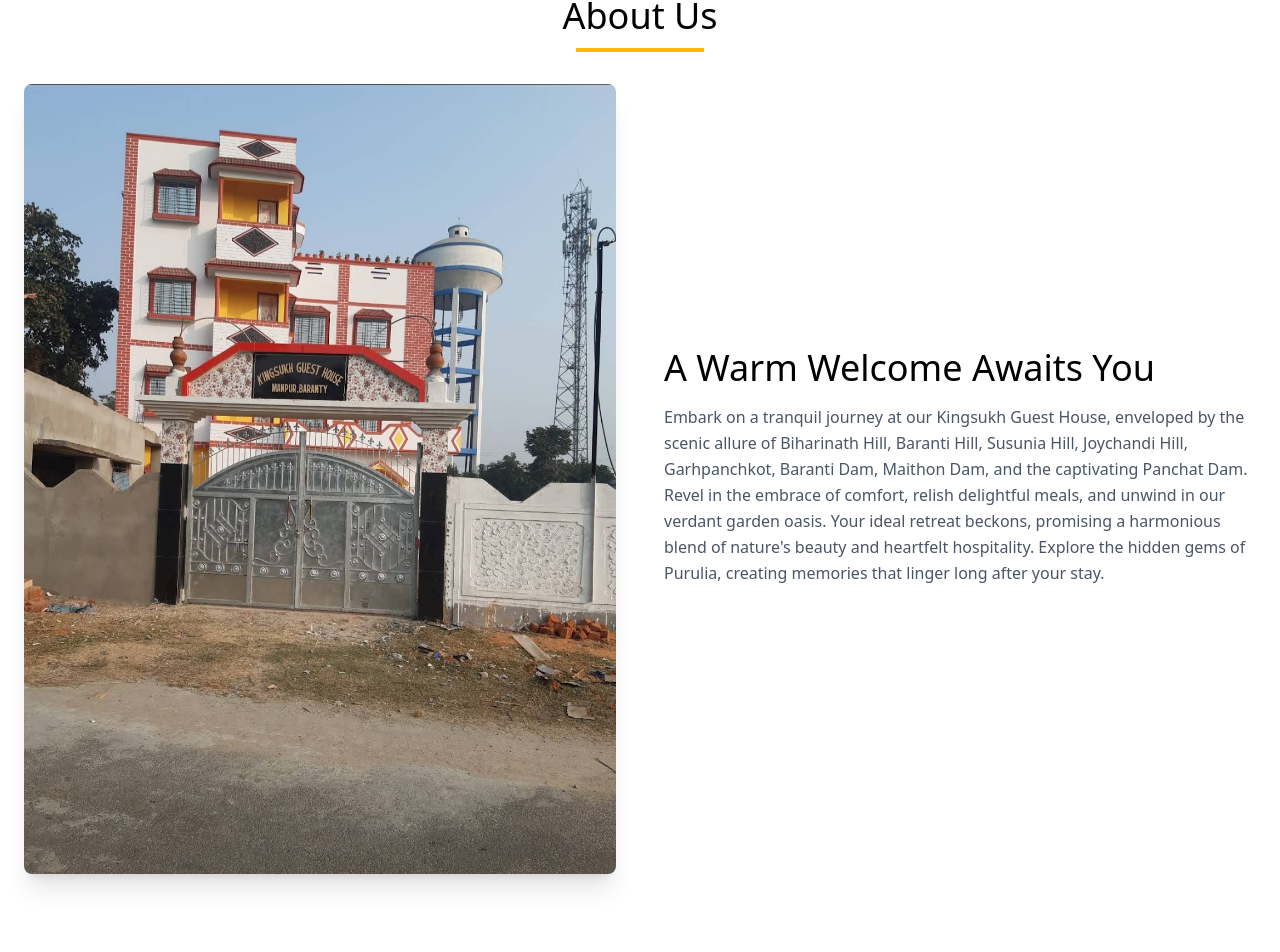
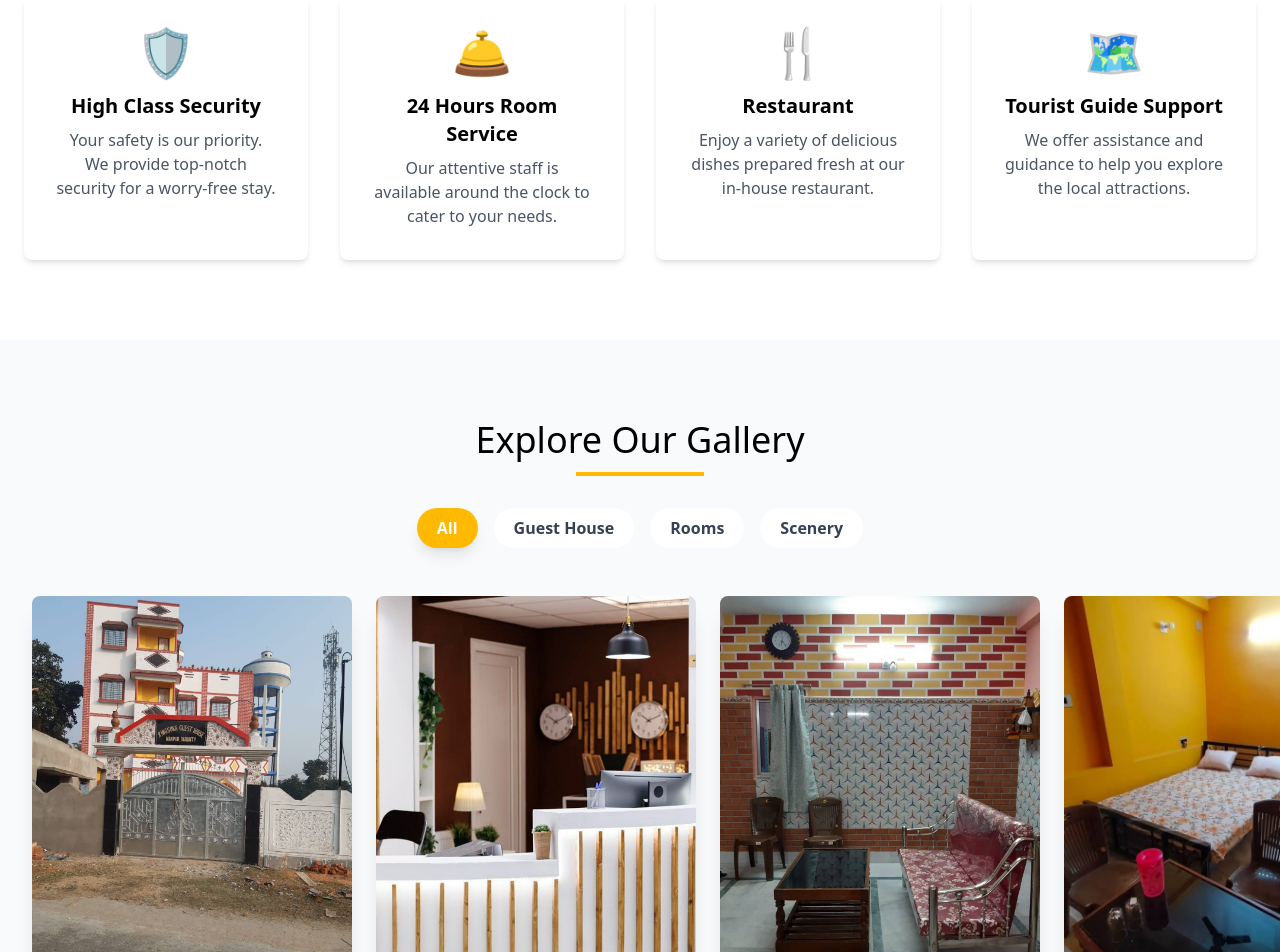
Before and after one commit to hariomphogat/intern-project-KSGH, a Next.js app: page / in a window 1280 px wide. Shown: the part 1804-2756 px from the top of the page. Built offline with nearby package versions, Linux system fonts and the light colour scheme.

Commit message:
feat: add Services and Gallery section

```diff
--- a/components/GallarySection.jsx
+++ b/components/GallarySection.jsx
@@ -1,8 +1,86 @@
-import React from 'react'
+import React, { useState, useRef, useEffect } from 'react'
+import { motion, AnimatePresence } from 'framer-motion';
+import SectionHeading from '@/src/utils/SectionHeading';
+import { galleryImages } from '@/src/constants';
 
+const filters = ["All", "Guest House", "Rooms", "Scenery"];
 const GallarySection = () => {
+  const [activeFilter, setActiveFilter] = useState("All");
+  const [dragConstraint, setDragConstraint] = useState(0);
+  const scrollContainerRef = useRef(null);
+
+  const filteredPhotos = activeFilter === "All"
+    ? galleryImages
+    : galleryImages.filter(photo => photo.category === activeFilter);
+
+  useEffect(() => {
+    const calculateConstraints = () => {
+      const container = scrollContainerRef.current;
+      if (container) {
+        // Use a timeout to ensure the DOM has rendered the new photos before we measure.
+        setTimeout(() => {
+          const containerWidth = container.offsetWidth;
+          const scrollWidth = container.scrollWidth;
+          setDragConstraint(Math.min(0, containerWidth - scrollWidth));
+        }, 300);
+      }
+    };
+
+    calculateConstraints();
+    window.addEventListener('resize', calculateConstraints);
+    return () => window.removeEventListener('resize', calculateConstraints);
+  }, [filteredPhotos]);
+
   return (
-    <div>GallarySection</div>
+    <section id="gallery" className="py-20 bg-gray-50 overflow-hidden">
+      <div className="container mx-auto px-6">
+        <SectionHeading title="Explore Our Gallery" className="items-center" />
+
+        <div className="flex justify-center space-x-2 md:space-x-4 mb-12">
+          {filters.map(filter => (
+            <button
+              key={filter}
+              onClick={() => setActiveFilter(filter)}
+              className={`font-roboto font-semibold py-2 px-5 rounded-full transition-all duration-300 text-sm md:text-base ${
+                activeFilter === filter
+                ? 'bg-amber-400 text-white shadow-lg'
+                : 'bg-white text-gray-700 hover:bg-gray-200'
+              }`}
+            >
+              {filter}
+            </button>
+          ))}
+        </div>
+      </div>
+
+      {/* Horizontal Scrolling Container */}
+      <motion.div
+        key={activeFilter} // This is the most important fix: resets the component on filter change.
+        ref={scrollContainerRef}
+        className="flex space-x-4 md:space-x-6 px-4 md:px-8 cursor-grab"
+        drag="x"
+        dragConstraints={{ left: dragConstraint, right: 0 }}
+        style={{ overflowX: 'scroll', scrollbarWidth: 'none', msOverflowStyle: 'none' }}
+      >
+        <AnimatePresence>
+          {filteredPhotos.map((photo) => (
+            <motion.div
+              key={photo.id}
+              // Uniform size for all cards, with responsiveness.
+              className="flex-shrink-0 rounded-lg overflow-hidden shadow-xl w-64 h-80 md:w-80 md:h-96"
+              layout
+              initial={{ opacity: 0, scale: 0.8 }}
+              animate={{ opacity: 1, scale: 1 }}
+              exit={{ opacity: 0, scale: 0.8 }}
+              transition={{ duration: 0.5, ease: 'easeInOut' }}
+              whileHover={{ scale: 1.05, y: -10, zIndex: 10 }}
+            >
+              <img src={photo.src} alt={photo.category} className="w-full h-full object-cover" />
+            </motion.div>
+          ))}
+        </AnimatePresence>
+      </motion.div>
+    </section>
   )
 }
 
--- a/components/ServicesSection.jsx
+++ b/components/ServicesSection.jsx
@@ -1,8 +1,25 @@
+import { services } from '@/src/constants'
+import SectionHeading from '@/src/utils/SectionHeading'
+import ServiceCard from '@/src/utils/ServiceCard'
 import React from 'react'
 
 const ServicesSection = () => {
   return (
-    <div>ServicesSection</div>
+    <section id="services" className="py-20 bg-white">
+      <div className="container mx-auto px-6">
+        <SectionHeading title="Amenities For A Comfortable Stay" className="items-center" />
+        <div className="grid grid-cols-1 md:grid-cols-2 lg:grid-cols-4 gap-8 mt-8">
+          {services.map((service, index) => (
+            <ServiceCard
+              key={index}
+              icon={service.icon}
+              title={service.title}
+              description={service.description}
+            />
+          ))}
+        </div>
+      </div>
+    </section>
   )
 }
 
--- a/src/constants.js
+++ b/src/constants.js
@@ -2,7 +2,7 @@ export const navItems = [
   { name: 'Home', href: '/' },
   { name: 'Rooms', href: '/#rooms' },
   { name: 'Services', href: '/#services' },
-  { name: 'Gallary', href: '/#gallary' },
+  { name: 'Gallery', href: '/#gallery' },
   { name: 'About', href: '/#about' },
   { name: 'Contact', href: '/#contact' },
 ];
@@ -27,3 +27,46 @@ export const rooms = [
   },
 
 ];
+
+export const services = [
+  {
+    icon: '🛡️',
+    title: 'High Class Security',
+    description: 'Your safety is our priority. We provide top-notch security for a worry-free stay.',
+  },
+  {
+    icon: '🛎️',
+    title: '24 Hours Room Service',
+    description: 'Our attentive staff is available around the clock to cater to your needs.',
+  },
+  {
+    icon: '🍴',
+    title: 'Restaurant',
+    description: 'Enjoy a variety of delicious dishes prepared fresh at our in-house restaurant.',
+  },
+  {
+    icon: '🗺️',
+    title: 'Tourist Guide Support',
+    description: 'We offer assistance and guidance to help you explore the local attractions.',
+  },
+];
+
+export const galleryImages = [
+  // Guest House Category
+  { id: 1, src: "/images/out.jpg", category: 'Guest House' },
+  { id: 2, src: "/images/service.jpg", category: 'Guest House' },
+  { id: 2, src: "/images/recep.jpg", category: 'Guest House' },
+
+  // Rooms Category
+  { id: 3, src: "/images/small.jpg", category: 'Rooms' },
+  { id: 4, src: "/images/room1.jpg", category: 'Rooms' },
+  { id: 5, src: "/images/large.jpg", category: 'Rooms' },
+
+  // Scenery Category
+  { id: 6, src: "/images/hills.jpg", category: 'Scenery' },
+  { id: 7, src: "/images/ayodhya.webp", category: 'Scenery' },
+  { id: 8, src: "/images/baranti.webp", category: 'Scenery' },
+  { id: 9, src: "/images/flower.jpg", category: 'Scenery' },
+  { id: 10, src: "/images/dam.webp", category: 'Scenery' },
+  { id: 11, src: "/images/palash.webp", category: 'Scenery' },
+];
--- /dev/null
+++ b/src/utils/ServiceCard.jsx
@@ -0,0 +1,17 @@
+import { motion } from 'framer-motion';
+
+const ServiceCard = ({ icon, title, description } ) => {
+  return (
+    <motion.div
+      className="bg-white p-8 rounded-lg shadow-md text-center"
+      whileHover={{ y: -8 }}
+      transition={{ duration: 0.3 }}
+    >
+      <div className="text-5xl text-brand-gold mb-4">{icon}</div>
+      <h3 className="text-xl font-bold font-roboto text-brand-slate mb-2">{title}</h3>
+      <p className="text-gray-600 font-roboto">{description}</p>
+    </motion.div>
+  );
+}
+
+export default ServiceCard;
```
Also changed, not shown: public/images/dam.webp (renamed from public/images/mithonDam.webp), public/images/hills.jpg (renamed from public/images/1.jpg).
